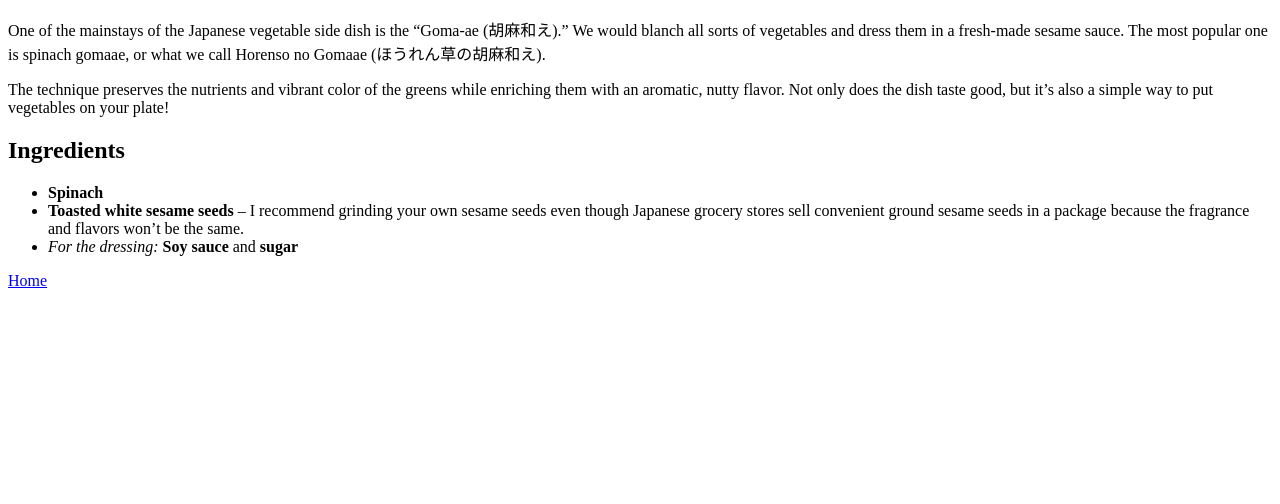
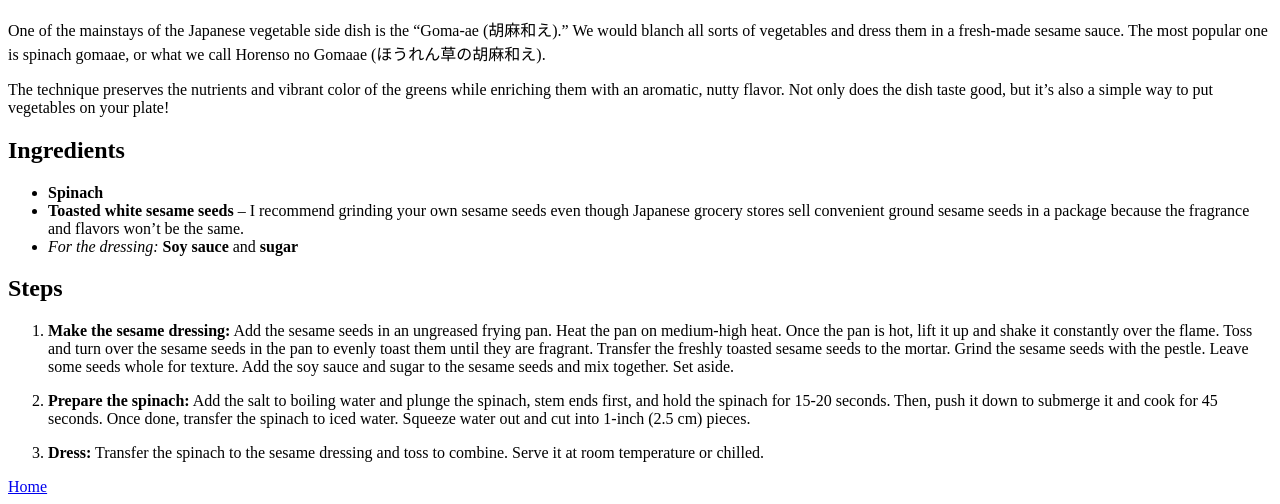
Before and after one commit to beryllus/recipes, a plain HTML site: page recipes/spinach-salad.html in a window 1280 px wide. Shown: the part 873-1377 px from the top of the page. Before the commit the page ends 1171 px from the top, so only its background shows below. Drawn offline with Linux system fonts and the light colour scheme.

Commit message:
Add spinach recipe steps

```diff
--- a/recipes/spinach-salad.html
+++ b/recipes/spinach-salad.html
@@ -26,6 +26,28 @@
             won’t be the same.</li>
         <li><em>For the dressing:</em> <strong>Soy sauce</strong> and <strong>sugar</strong></li>
     </ul>
+    <h2>Steps</h2>
+    <ol>
+        <li>
+            <p><strong>Make the sesame dressing:</strong> Add the sesame seeds in an ungreased frying pan. Heat the pan
+                on medium-high
+                heat. Once the pan is hot, lift it up and shake it constantly over the flame. Toss and turn over the
+                sesame seeds in the pan to evenly toast them until they are fragrant. Transfer the freshly toasted
+                sesame seeds to the mortar. Grind the sesame seeds with the pestle. Leave some seeds whole for texture.
+                Add the soy sauce and sugar to the sesame seeds and mix together. Set aside.</p>
+        </li>
+        <li>
+            <p><strong>Prepare the spinach:</strong> Add the salt to boiling water and plunge the spinach, stem ends
+                first, and hold the spinach for 15-20 seconds. Then, push it down to submerge it and cook for 45
+                seconds. Once done, transfer the spinach to iced water. Squeeze water out and cut into 1-inch (2.5 cm)
+                pieces.</p>
+        </li>
+        <li>
+            <p><strong>Dress:</strong> Transfer the spinach to the sesame dressing and toss to combine. Serve it at room
+                temperature or
+                chilled.</p>
+        </li>
+    </ol>
 
     <a href="../index.html">Home</a>
 </body>
```
